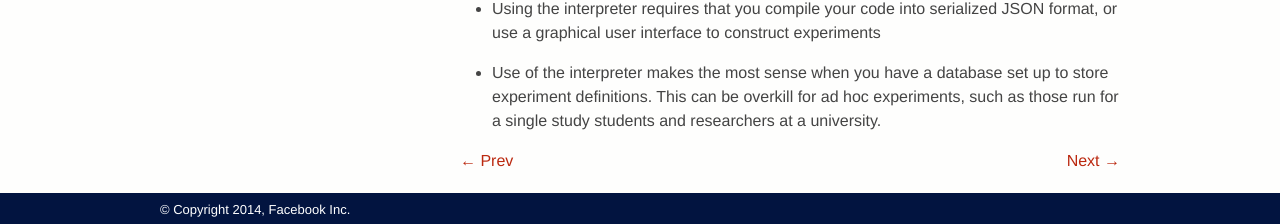
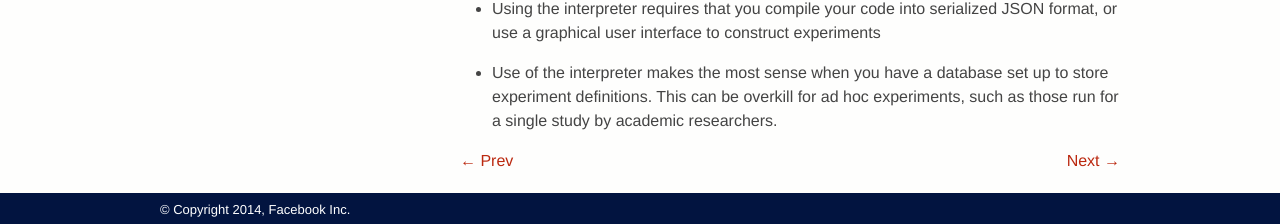
Before and after one commit to facebookarchive/planout, a Jekyll site: the page built from docs/08.0-interpreter.md, in a window 1280 px wide and 900 px high, scrolled down 1210 px. Shown: the part 673-897 px from the top of the window. Built offline with Jekyll 4.4.1, drawn with Linux system fonts in a browser that asks for light colours; Markdown is read by kramdown in place of the engine named in the settings.

Commit message:
Update 08.0-interpreter.md

```diff
--- a/docs/08.0-interpreter.md
+++ b/docs/08.0-interpreter.md
@@ -101,4 +101,4 @@ the above PlanOut language code can be compiled into JSON:
  experiments
  - Use of the interpreter makes the most sense when you have a database set up
  to store experiment definitions. This can be overkill for ad hoc experiments,
- such as those run for a single study students and researchers at a university.
+ such as those run for a single study by academic researchers.
```
